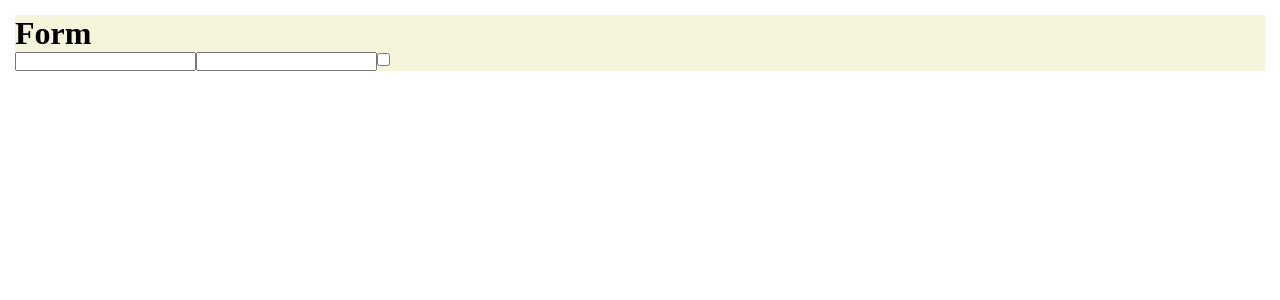
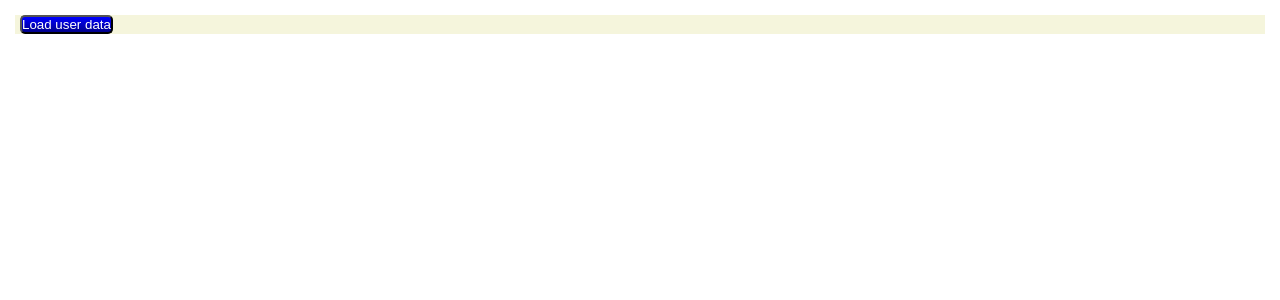
Before and after one commit to Simulaemanuele/react-exercises, a React (Create React App) app: page / in a window 1280 px wide. Shown: the top 300 px of the page. Built offline with nearby package versions, Linux system fonts and the light colour scheme.

Commit message:
exercise: Function-components-and-Hooks/custom-hooks-03 done

```diff
--- a/src/App.js
+++ b/src/App.js
@@ -1,13 +1,13 @@
 import React from "react";
-import { Login } from "./components/Login";
+import { GithubUser } from "./components/GithubUser";
+
 
 export class App extends React.Component{
 
     render(){
         return(
             <div className="mainContainer">
-                <h1>Form</h1>
-                <Login />
+                <GithubUser username="Simulaemanuele" />
             </div>
         )
     }
--- /dev/null
+++ b/src/components/GithubUser.js
@@ -0,0 +1,18 @@
+import { useGithubUser } from "./useGithubUser"
+
+export function GithubUser({username}){
+
+    const {data, error, loading, onFetchUser} = useGithubUser(username);
+
+    function handleGetUserData(){
+        onFetchUser(username)
+    }
+    return(
+        <div>
+            <button onClick={handleGetUserData}>Load user data</button>
+            {loading && <h1>Loading...</h1>}
+            {error && <h1>An error has occured, please insert valid username!</h1>}
+            {data && <h1>{data.name || data.login}</h1>}
+        </div>
+    )
+}
--- a/src/components/Login.js
+++ /dev/null
@@ -1,15 +0,0 @@
-import { useLogin } from "./useLogin"
-
-
-export function Login(){
-    const {data, onInput} = useLogin();
-
-    console.log(data);
-    return(
-        <form>
-            <input name="username" value={data.username} onChange={onInput}/>
-            <input name="password" type="password" value={data.password} onChange={onInput} />
-            <input name="remember" type="checkbox" checked={data.remember} onChange={onInput} />
-        </form>
-    )
-}
--- /dev/null
+++ b/src/components/useGithubUser.js
@@ -0,0 +1,30 @@
+import { useState } from "react"
+
+export function useGithubUser(){
+    const[data, setData] = useState(null)
+    const[loading, setLoading] = useState(false)
+    const[error, setError] = useState(null)
+
+    async function fetchGithubUser(username){
+        setLoading(null)
+        setError(null)
+
+        try{
+            const response = await fetch(`https://api.github.com/users/${username}`);
+            const json = await response.json();
+
+            if(response.status !== 200){
+                setError(new Error('Server response different by 200'))
+            }
+
+            setData(json);
+        } catch{
+            setError(error);
+            setData(null);
+        } finally{
+            setLoading(false)
+        }
+    }
+
+    return{ data, error, loading, onFetchUser: fetchGithubUser}
+}
--- a/src/components/useLogin.js
+++ /dev/null
@@ -1,26 +0,0 @@
-import { useState } from "react"
-
-export function useLogin() {
-    const [data, setData] = useState({
-        username: '',
-        password: '',
-        remember: false
-    })
-
-
-    function handleChange(event) {
-        const { name, type, value, checked } = event.target;
-
-        setData((data) => {
-            return {
-                ...data,
-                [name]: type === 'checkbox' ? checked : value
-            }
-        })
-    }
-
-    return {
-        data: data,
-        onInput: handleChange
-    }
-}
```
